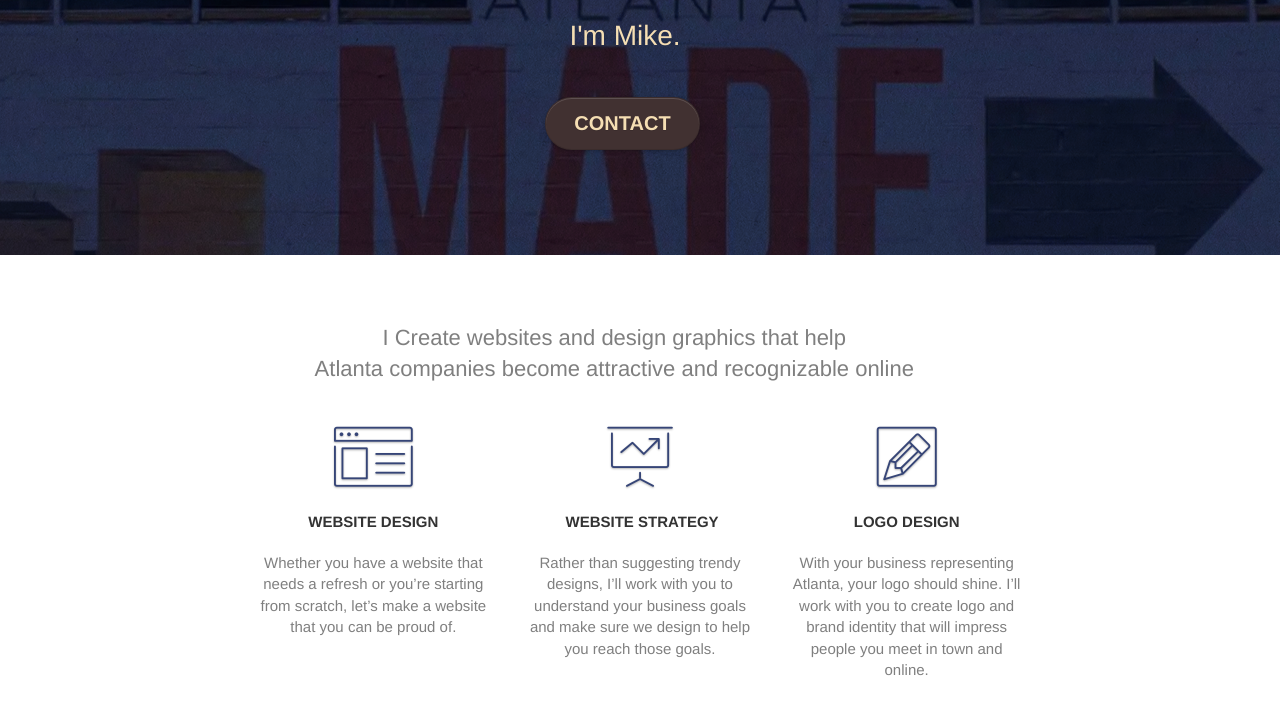
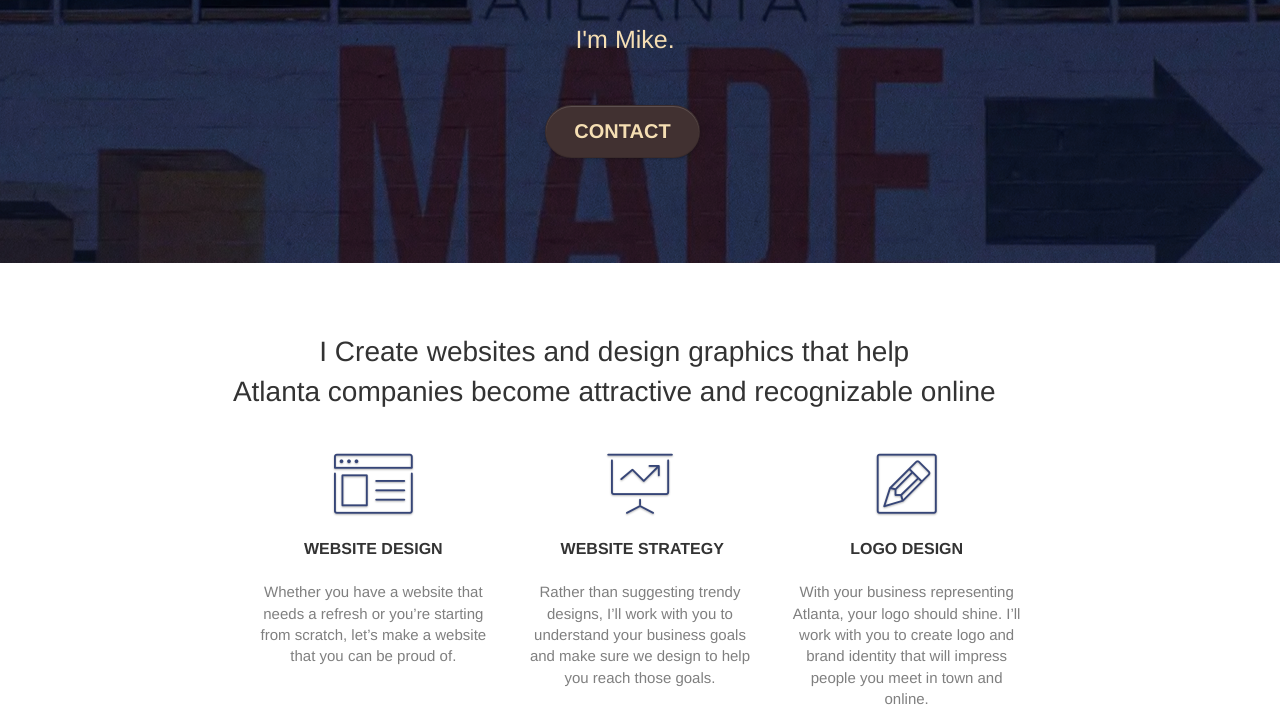
Before and after one commit to alhadary/New-GoMikeDesigns-website, a plain HTML site: page index.html in a window 1280 px wide. Shown: the part 235-963 px from the top of the page. Drawn offline with Linux system fonts and the light colour scheme.

Commit message:
fixing heading levels

```diff
--- a/index.html
+++ b/index.html
@@ -189,7 +189,7 @@ label,
 .btn,
 a {
     font-family: "helvetica";
-    font-weight: 400;
+    font-weight: 500;
     /* color: wheat!important; */
 }
 
@@ -267,7 +267,7 @@ h1 {
 }
 
 .service-header {
-    font-size: 15px;
+    font-size: 16px;
     font-weight: 700;
     text-transform: uppercase;
 }
@@ -286,6 +286,7 @@ h1 {
 
 .tc-white {
     color:wheat!important;
+	font-size: 25px;
 }
 
 .btn-atomic-tangerine {
@@ -367,9 +368,9 @@ h1 {
 		<div class="row tight-width-whitespace">
 			<div class="col-sm-12">
 				<img src="img/atlanta-web-designer-mike.webp" class="center-block image-resize-mode" width="100" alt= "mike design agency" />
-				<h1 class="text-center hero-bloc-text tc-white ">
+				<p class="text-center hero-bloc-text tc-white ">
 					I'm Mike.
-				</h1>
+				</p>
 				<div class="text-center">
 					<a href="page2.html" class="btn btn-lg btn-clean btn-rd cta-hero btn-atomic-tangerine" id="cta-hero">Contact</a>
 				</div>
@@ -387,7 +388,7 @@ h1 {
 		<div class="row">
 			<div class="col-sm-12 text-center">
 				<!-- <img alt="web agency, web design, logo design, atlanta agency, mike" src="img/title.png" /> -->
-				<h2>I Create websites and design graphics that help <br> Atlanta companies become attractive and recognizable online</h2>
+				<h1>I Create websites and design graphics that help <br> Atlanta companies become attractive and recognizable online</h1>
 			</div>
 		</div>
 		<div class="row voffset-lg med-width-whitespace">
@@ -395,9 +396,9 @@ h1 {
 				<div class="text-center">
 					<span class="et-icon-browser sm-shadow icon-dark-slate-blue icons icon-lg"></span>
 				</div>
-				<h1 class="mg-md text-center service-header">
+				<h3 class="mg-md text-center service-header">
 					Website Design
-				</h1>
+				</h3>
 				<p class="text-center ">
 					Whether you have a website that needs a refresh or you&rsquo;re starting from scratch, let&rsquo;s make a website that you can be proud of.
 				</p>
@@ -406,9 +407,9 @@ h1 {
 				<div class="text-center">
 					<span class="et-icon-presentation sm-shadow icon-dark-slate-blue icons icon-lg"></span>
 				</div>
-				<h1 class="mg-md text-center service-header">
+				<h3 class="mg-md text-center service-header">
 					&nbsp;Website Strategy
-				</h1>
+				</h3>
 				<p class="text-center ">
 					Rather than suggesting trendy designs, I&rsquo;ll work with you to understand your business goals and make sure we design to help you reach those goals.<br>
 				</p>
@@ -417,9 +418,9 @@ h1 {
 				<div class="text-center">
 					<span class="et-icon-edit sm-shadow icon-dark-slate-blue icons icon-lg"></span>
 				</div>
-				<h1 class="mg-md text-center service-header">
+				<h3 class="mg-md text-center service-header">
 					Logo Design
-				</h1>
+				</h3>
 				<p class="text-center ">
 					With your business representing Atlanta, your logo should shine. I&rsquo;ll work with you to create logo and brand identity that will impress people you meet in town and online.
 				</p>
@@ -428,10 +429,10 @@ h1 {
 		<div class="row voffset-lg voffset">
 			<div class="col-xs-12 col-md-8 col-md-offset-2 text-center">
 				<!-- <img alt="web agency, web design, logo design " src="img/quote.png" /> -->
-				<h2>"Mike an awesome <span class="blod-text>">freelance web designer!</span> He capturedn the essence of our<br>
+				<h3>"Mike an awesome <span class="blod-text>">freelance web designer!</span> He capturedn the essence of our<br>
 					company in our website and has  helped us double our online sales for our shop in <br>
 					Atlanta  "<br> Taylor cook, Project manager Apple Delishts
-				</h2>
+				</h3>
 			</div>
 		</div>
 	</div>
@@ -445,9 +446,9 @@ h1 {
 	<div class="container bloc-lg">
 		<div class="row tight-width-whitespace black-background">
 			<div class="col-sm-12">
-				<h2 class="mg-md text-center tc-white">
+				<p class="mg-md text-center tc-white">
 					I love Atlanta, my hometown, and want to see all Atlanta businesses succeed. I help by offering web design services that help local businesses stand out and attract new customers online.<br>
-				</h2>
+				</p>
 				<p class="text-center white">
 					I'm super excited you&rsquo;re here. I partner with creative entrepreneurs and local Atlanta business that are either starting or needing to renew their website to attract business. Whether you need a complete brand identity or a redesign of your website, I&rsquo;ll work with you to create something that looks great and structured to be found on Google.<br><br><a class="ltc-white bold-link" href="page2.html">Are you ready, contact me</a><br>
 				</p>
@@ -465,8 +466,8 @@ h1 {
 		<div class="row">
 			<div class="col-sm-12 text-center">
 								<!-- <img alt="web agency, web design, logo design " src="img/title2.png" /> -->
-								<h2>Website I've designed and devoloped for Atlanta companies <br>
-									that resulted in more local business</h2>
+								<h4>Website I've designed and devoloped for Atlanta companies <br>
+									that resulted in more local business</h4>
 
 			</div>
 		</div>
@@ -520,9 +521,9 @@ h1 {
 <div class="bloc bgc-dark-slate-blue bg-atlanta-20made-20sign d-bloc bloc-bg-texture texture-paper" id="bloc-5-cta">
 	<div class="container bloc-lg">
 		<div class="row">
-			<h2 class="mg-md text-center tc-white">
+			<h4 class="mg-md text-center tc-white">
 				Ready for a great website? <br>Let&rsquo;s design!
-			</h2>
+			</h4>
 			<div class="col-sm-12 text-center">
 				<a href="page2.html" class="btn btn-atomic-tangerine btn-clean btn-rd btn-lg cta-hero">Contact</a>
 			</div>
--- a/style.css
+++ b/style.css
@@ -460,6 +460,7 @@ nav .caret {
     margin-bottom: 20px;
 } */
 
+
 .mg-lg {
     margin-top: 10px;
     margin-bottom: 40px;
@@ -782,11 +783,11 @@ h4 {
     text-decoration: underline!important;
 }
 
-.service-header {
+/* .service-header {
     font-size: 15px;
     font-weight: 700;
     text-transform: uppercase;
-}
+} */
 
 .bgc-white {
     background-color: #FFFFFF;
```
